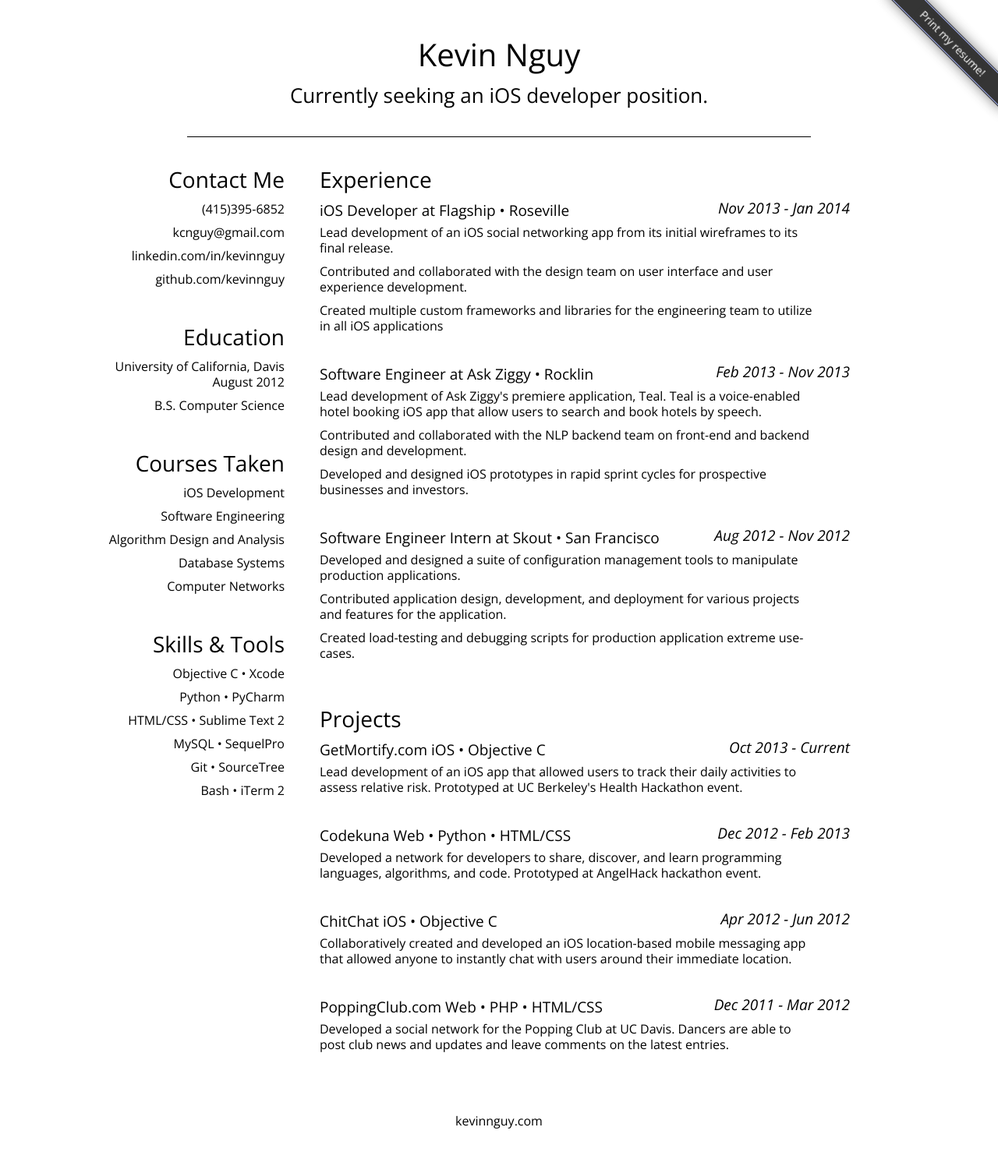
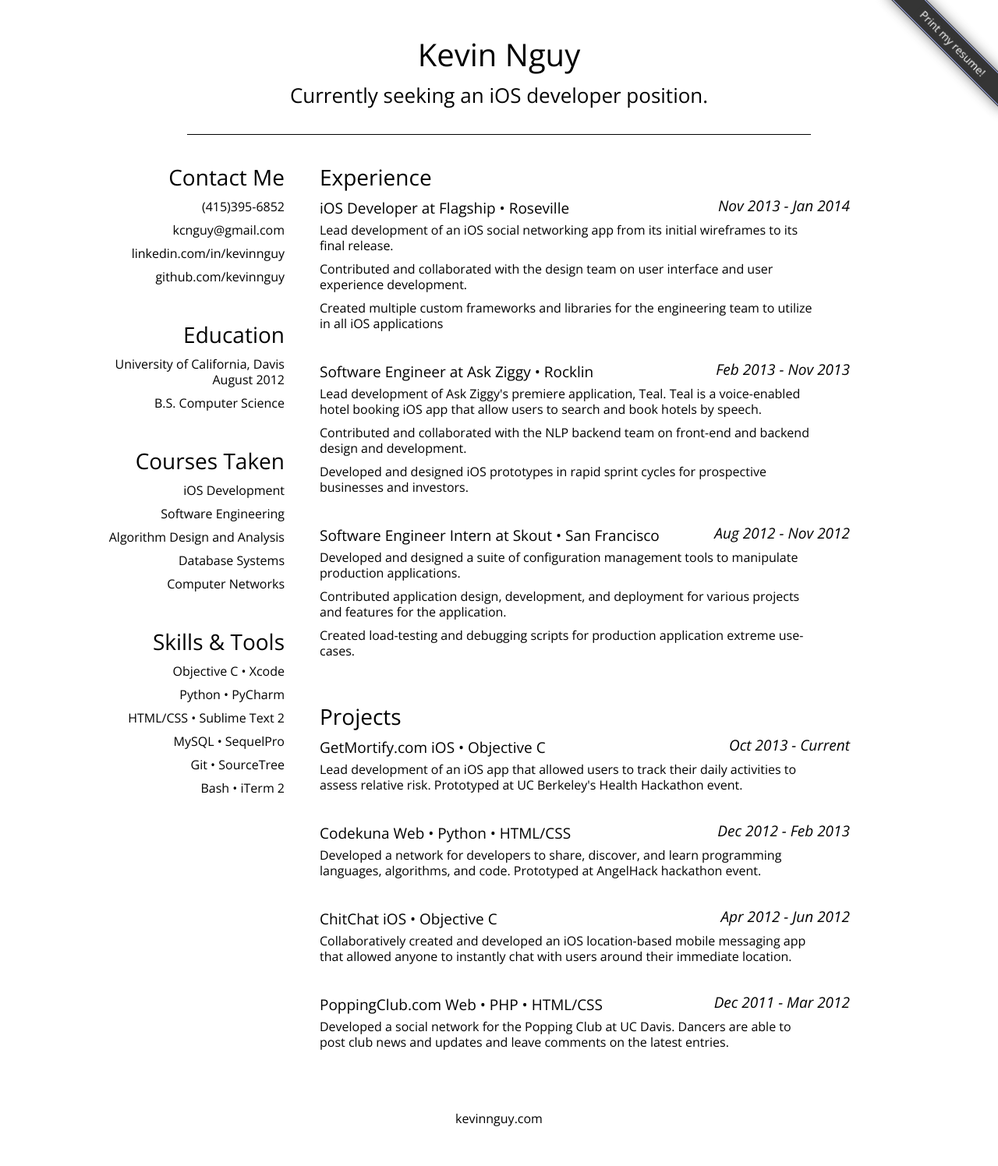
Before and after one commit to kevinnguy/kevinnguy.github.com, a Jekyll site: the page index.html, which Jekyll copies as it is, in a window 1280 px wide. Shown: the whole page at 78% size. Built offline with Jekyll 4.4.1, drawn with Linux system fonts in a browser that asks for light colours.

```diff
--- a/static/css/new_style.css
+++ b/static/css/new_style.css
@@ -594,7 +594,7 @@
 #header{
 	margin-top: 50px;
 	margin-bottom: 40px;
-	padding-bottom: 35px;
+	padding-bottom: 32px;
 border-bottom: 1px solid #000;
 width: 800px;
 }
```
